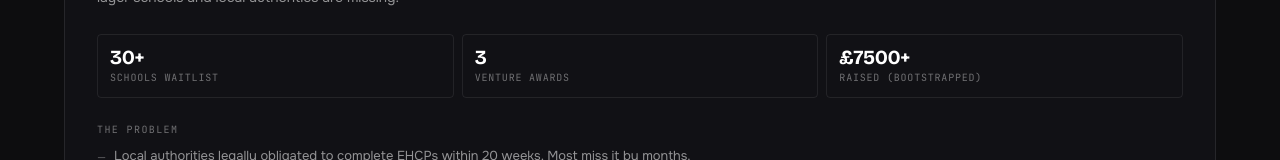
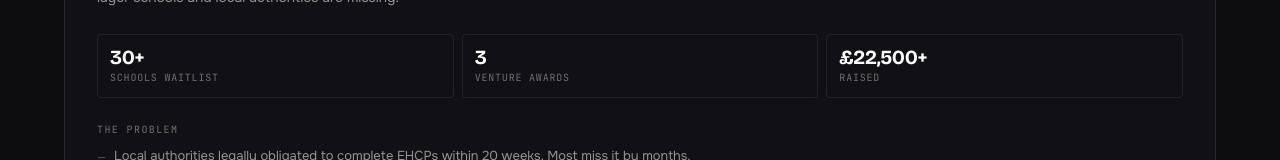
Before and after one commit to aspekts/portfolio, a Next.js app: page / in a window 1280 px wide. Both pictures are taken after a click on the button "read the case study →". Shown: the part 2049-2209 px from the top of the page. Built offline with nearby package versions, Linux system fonts and the light colour scheme; no server answers.

Commit message:
chore: update raising funds

```diff
--- a/src/components/Projects.tsx
+++ b/src/components/Projects.tsx
@@ -77,7 +77,7 @@ const SendixCard = ({ modalOpen, onToggle }: { modalOpen: boolean; onToggle: ()
         {[
           { val: '30+', label: 'school waitlist' },
           { val: '3', label: 'venture awards' },
-          { val: '£7500+', label: 'funding raised' },
+          { val: '£22,500+', label: 'funding raised' },
         ].map((s) => (
           <div key={s.label}>
             <div className="font-display font-bold text-[22px] text-white leading-none tracking-[-0.02em] fvs-normal">
@@ -172,7 +172,7 @@ const Projects = () => {
                 {[
                   { val: '30+', label: 'schools waitlist' },
                   { val: '3', label: 'venture awards' },
-                  { val: '£7500+', label: 'raised (bootstrapped)' },
+                  { val: '£22,500+', label: 'raised' },
                 ].map((s) => (
                   <div
                     key={s.label}
```
